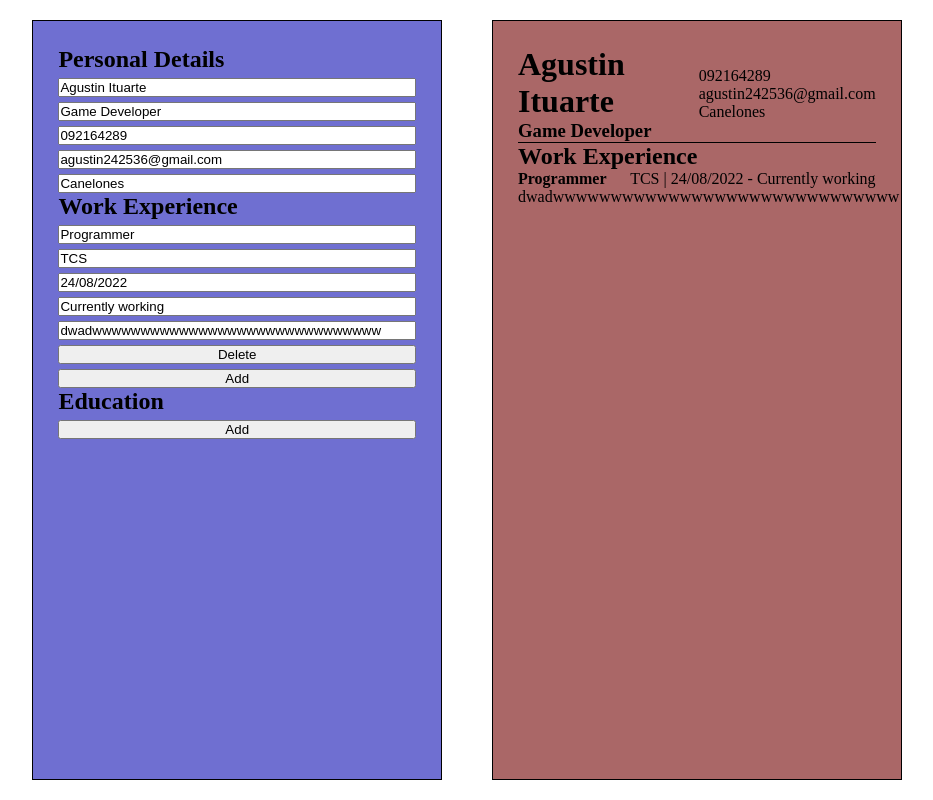
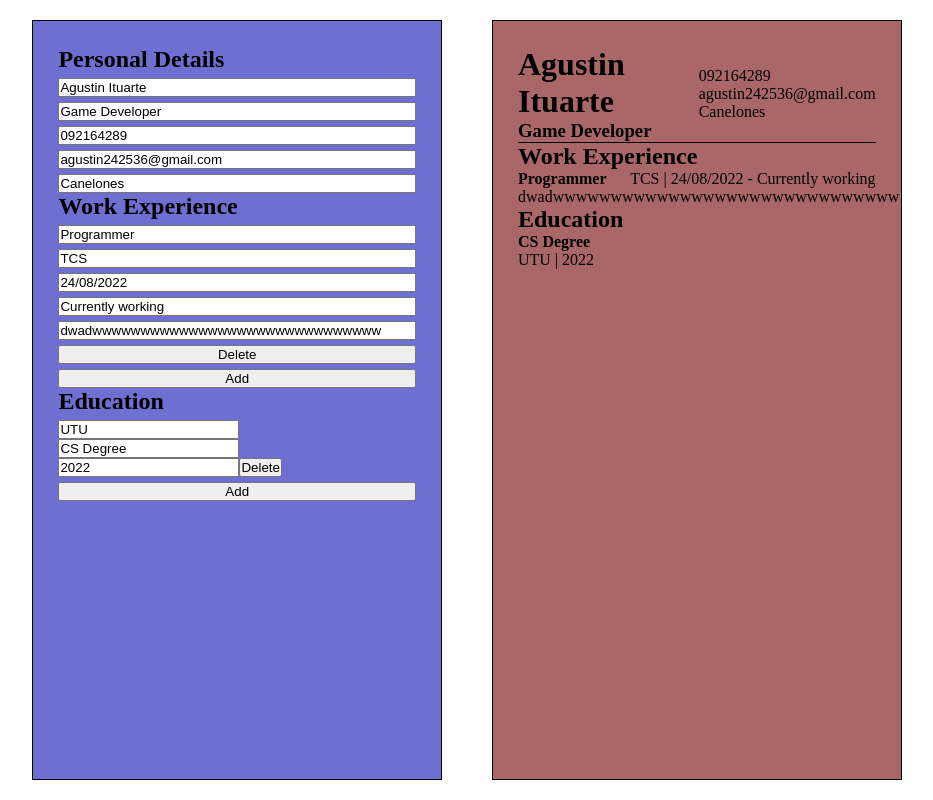
Before and after one commit to AgustinItuarte/CV-Application, a React (Create React App) app: page / in a window 1280 px wide. Shown: the whole page, without its empty margins (173-1106 px from the left). Built offline with nearby package versions, Linux system fonts and the light colour scheme; the HTML template or start-up script is replaced by a standard one.

Commit message:
Added functionality to add studies

```diff
--- a/src/App.js
+++ b/src/App.js
@@ -2,6 +2,7 @@ import React, {Component} from "react";
 import Info from "./components/Info"
 import Header from "./components/Header"
 import WorkExp from "./components/WorkExp"
+import Education from "./components/Education"
 import uniqid from 'uniqid'
 
 class App extends Component {
@@ -13,6 +14,10 @@ class App extends Component {
       leftWorkRef: true,
       rightWorkRef: true,
       isWorkExp: true,
+
+      leftStudyRef: true,
+      rightStudyRef: true,
+      isStudy: true,
 
       dataArray: [
         {name: 'Agustin Ituarte',
@@ -31,7 +36,12 @@ class App extends Component {
         id: uniqid()}
       ],
 
-      educationArray: [],
+      educationArray: [{
+        school: 'UTU',
+        title: 'CS Degree',
+        date: '2022',
+        id: uniqid(),
+      }],
     }
 
     this.showDisplay = this.showDisplay.bind(this);
@@ -41,9 +51,19 @@ class App extends Component {
     this.handleIsWorkExp = this.handleIsWorkExp.bind(this);
   }
 
-  handleIsWorkExp(workArray) {
+  handleIsWorkExp(array) {
 
-    if (workArray.length > 0) {
+    if (array.length > 0) {
+      this.setState({ isWorkExp: true }, () => console.log(this.state.isWorkExp));
+    } else {
+      this.setState({ isWorkExp: false }, () => console.log(this.state.isWorkExp));
+    }
+
+  }
+
+  handleIsStudies(array) {
+
+    if (array.length > 0) {
       this.setState({ isWorkExp: true }, () => console.log(this.state.isWorkExp));
     } else {
       this.setState({ isWorkExp: false }, () => console.log(this.state.isWorkExp));
@@ -60,28 +80,12 @@ class App extends Component {
     const newArray = workArray.map(data => {
 
       switch (true) {
-        case (data.id === id && idName === 'company'):
-
-          return {...data, company: newValue};
-
-        case (data.id === id && idName === 'position'):
-
-          return {...data, position: newValue};
-
-        case (data.id === id && idName === 'start-date'):
-
-          return {...data, startDate: newValue};
-
-        case (data.id === id && idName === 'end-date'):
-
-          return {...data, endDate: newValue};
-
-        case (data.id === id && idName === 'description'):
-
-          return {...data, description: newValue};
-
-        default:
-          return data;
+        case (data.id === id && idName === 'company'): return {...data, company: newValue};
+        case (data.id === id && idName === 'position'): return {...data, position: newValue};
+        case (data.id === id && idName === 'start-date'): return {...data, startDate: newValue};
+        case (data.id === id && idName === 'end-date'): return {...data, endDate: newValue};
+        case (data.id === id && idName === 'description'): return {...data, description: newValue};
+        default: return data;
       }
 
     });
@@ -101,7 +105,9 @@ class App extends Component {
 
   }
 
-  addExperience() {
+  addExperience(e) {
+
+    if (e.target.className === 'add-work-btn') {
 
       let newObject = {
         company: '',
@@ -113,6 +119,21 @@ class App extends Component {
       };
 
       this.setState({ workArray: [...this.state.workArray, newObject] }, () => this.handleIsWorkExp(this.state.workArray));
+
+    } else {
+      let newObject = {
+        company: '',
+        position: '',
+        startDate: '',
+        endDate: '',
+        description: '',
+        id: uniqid()
+      };
+
+      this.setState({ educationArray: [...this.state.educationArray, newObject] }, () => this.handleIsStudies(this.state.educationArray));
+    }
+
+
 
   }
 
@@ -138,6 +159,7 @@ class App extends Component {
 
   render() {
     let isWorkExp = this.state.isWorkExp;
+    let isStudy = this.state.isStudy;
 
     return(
       <div className="App">
@@ -148,13 +170,13 @@ class App extends Component {
             <div className="work-experiences">
               <h2>Work Experience</h2>
               <WorkExp delete={this.deleteWorkExp} handleChange={this.handleWorkExperienceChange} reference={this.state.leftWorkRef} workArray={this.state.workArray}></WorkExp>
-              <button onClick={this.addExperience}>Add</button>
+              <button className="add-work-btn" onClick={this.addExperience}>Add</button>
             </div>
 
             <div className="educations">
               <h2>Education</h2>
-
-              <button>Add</button>
+              <Education delete={this.deleteWorkExp} handleChange={this.handleWorkExperienceChange} reference={this.state.leftWorkRef} educationArray={this.state.educationArray}></Education>
+              <button className="add-study-btn" onClick={this.addExperience}>Add</button>
             </div>
 
           </div>
@@ -172,6 +194,17 @@ class App extends Component {
               null
             )}
 
+            {isStudy ? (
+              <div className="educations">
+                <h2>Education</h2>
+                <Education reference2={this.state.rightStudyRef} educationArray={this.state.educationArray}></Education>
+              </div>
+
+            ) : (
+              null
+            )}
+
+
           </div>
 
       </div>
--- a/src/components/Education.js
+++ b/src/components/Education.js
@@ -3,10 +3,46 @@ import React, {Component} from "react";
 class Education extends Component {
     constructor() {
         super();
+
+        this.state = {}
     }
 
 
     render() {
-        return
+        let educationArray = this.props.educationArray;
+
+        return educationArray.map(study => {
+
+            switch (true) {
+
+                case (this.props.reference === true):
+                    return (
+                        <div className="work-study">
+                            <input data-id={study.id} id="school" onChange={this.props.handleChange} value={study.school} placeholder="School"></input>
+                            <input data-id={study.id} id="title" onChange={this.props.handleChange} value={study.title} placeholder="Title"></input>
+                            <input data-id={study.id} id="date" onChange={this.props.handleChange} value={study.date} placeholder="Date"></input>
+                            <button data-id={study.id} onClick={this.props.delete}>Delete</button>
+                        </div>
+                    );
+
+                case (this.props.reference2 === true):
+                    return (
+
+                        <div className="work-study-display" data-id={study.id}>
+                            <div className="left-study">
+                                <h4>{study.title}</h4> <div><span>{study.school} | {study.date}</span></div>
+                            </div>
+                        </div>
+
+                    );
+
+                default:
+                    return study;
+
+            }
+        }
+        )
     }
-}
+    }
+
+export default Education;
```
Lines whose indentation alone changed are shown as unchanged.
